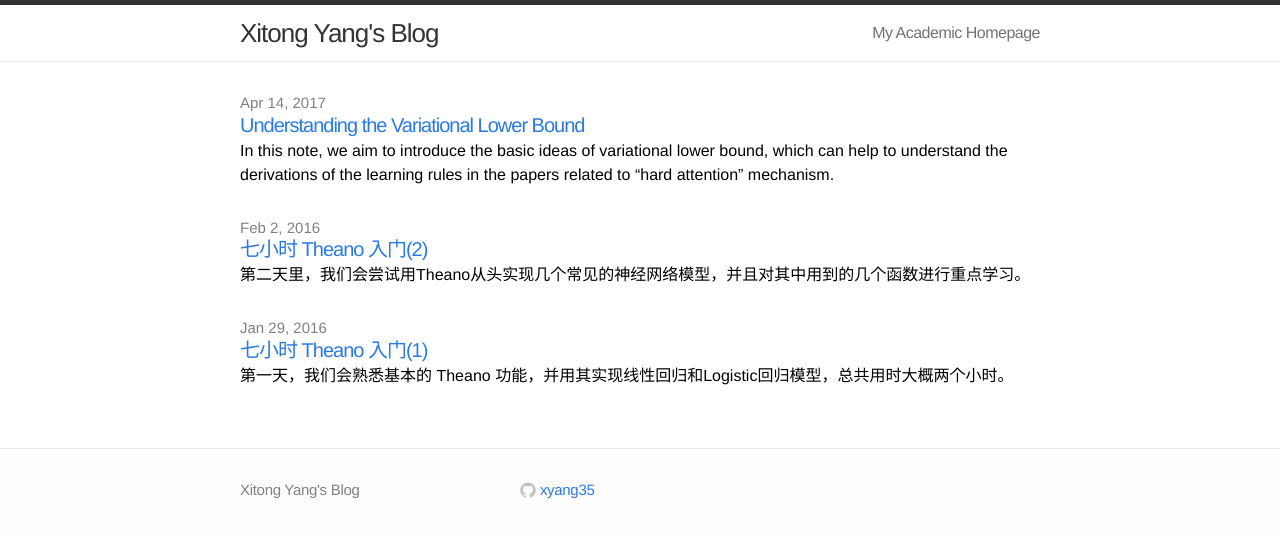
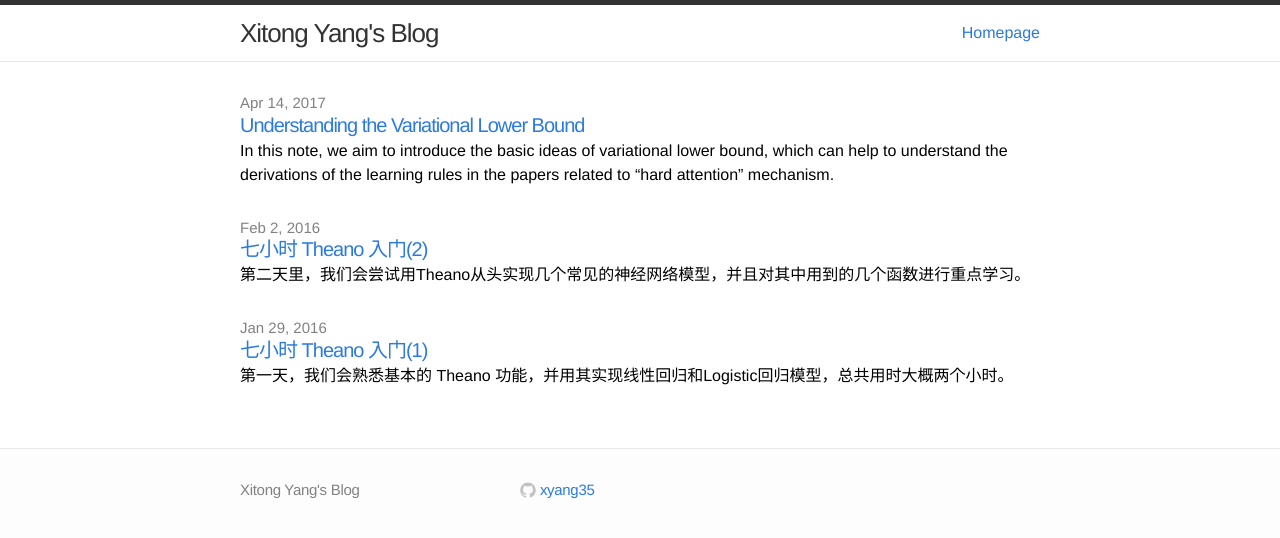
Before and after one commit to xyang35/xyang35.github.io, a Jekyll site: the page built from index.html, in a window 1280 px wide. Shown: the top 538 px of the page. Built offline with Jekyll 4.4.1, drawn with Linux system fonts in a browser that asks for light colours.

Commit message:
add homepage

```diff
--- a/_includes/header.html
+++ b/_includes/header.html
@@ -17,7 +17,7 @@
         </svg>
       </a>
       <div class="trigger">
-          <a class="page-link" href="umiacs.umd.edu/~xyang35/">My Academic Homepage</a>
+          <a href="http://umiacs.umd.edu/~xyang35/">Homepage</a>
       </div>
       <div class="trigger">
         {% for page in site.pages %}
```
